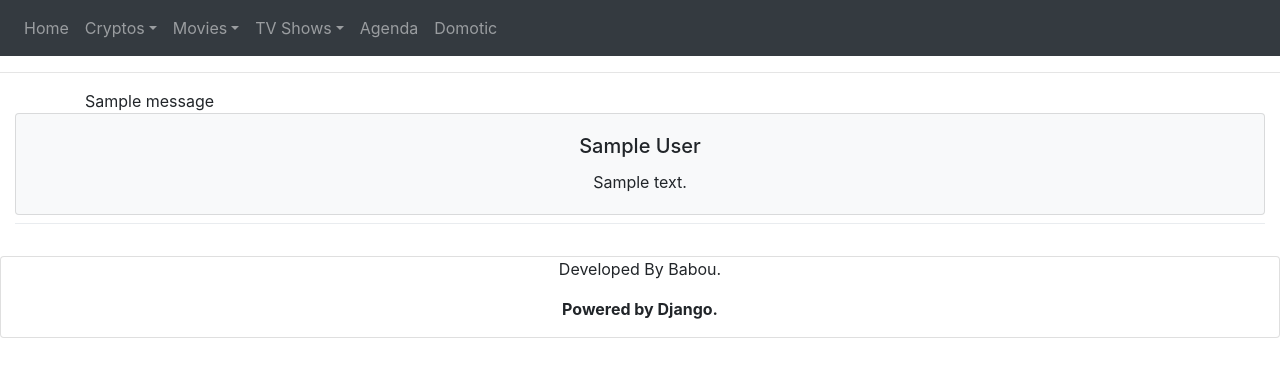
After one commit to BabouZ17/dashboard, a Django app: template basic_dashboard/templates/reviews.html in a window 1280 px wide. The commit adds this page. Shown: the top 377 px of the page. Run offline with Django 3.2, Linux system fonts and the light colour scheme; the template is opened without the code that fills it: most values are stand-ins (such as "Sample title", 1, 10 or a date in 2020); one stand-in notice (Sample message) is shown; some libraries are stand-ins or nearby versions.

Commit message:
Movie Reviews Added

```diff
--- a/basic_dashboard/templates/base.html
+++ b/basic_dashboard/templates/base.html
@@ -54,15 +54,20 @@
           <div class="dropdown-menu" aria-labelledby="navbarDropdownMenuLink">
             <form class="form-inline" action="{% url 'basic_dashboard:get_movie' 'search' %}" method="POST">
               {% csrf_token %}
-              <input name="searched" class="form-control mr-sm-2" type="search" placeholder="Search" aria-label="Search">
+              <input name="searched" class="form-control mr-sm-2" type="search" placeholder="Movie" aria-label="Search">
             </form>
             <div class="dropdown-divider"></div>
             <a class="dropdown-item" href="{% url 'basic_dashboard:latest_movie' %}">Latest</a>
             <a class="dropdown-item" href="{% url 'basic_dashboard:popular_movies' %}">Popular</a>
             <a class="dropdown-item" href="{% url 'basic_dashboard:top_rated_movies' %}">Top Rated</a>
-            <a class="dropdown-item" href="#">Now Playing</a>
-            <a class="dropdown-item" href="#">Upcoming</a>
-            <a class="dropdown-item" href="#">Reviews</a>
+            <a class="dropdown-item" href="{% url 'basic_dashboard:now_playing_movies' %}">Now Playing</a>
+            <a class="dropdown-item" href="{% url 'basic_dashboard:upcoming_movies' %}">Upcoming</a>
+            <a class="dropdown-item" href="#">Reviews
+                <form class="form-inline" action="{% url 'basic_dashboard:get_movie_reviews' '0' %}" method="POST">
+                  {% csrf_token %}
+                  <input name="searched" class="form-control mr-sm-2" type="int" placeholder="Movie id..." aria-label="Search">
+                </form>
+            </a>
           </div>
         </li>
         <li class="nav-item dropdown">
@@ -89,6 +94,13 @@
   </nav>
   {% endblock %}
   <hr />
+  {% if messages.count != 0 %}
+    <div class="container">
+        {% for message in messages %}
+            {{ message }}
+        {% endfor %}
+    </div>
+  {% endif %}
   {% block content %}
   {% endblock %}
 </body>
--- /dev/null
+++ b/basic_dashboard/templates/reviews.html
@@ -0,0 +1,24 @@
+{% extends 'base.html' %}
+{% load extras %}
+{% block title %}{{ title }}{% endblock %}
+{% block content %}
+<div class="container-fluid">
+    {% for result in data.results %}
+    {% empty %}
+        Oups, il n'y pas de commentaires concernant ce film.
+    {% endfor %}
+    {% for review in data.results %}
+    <div class="row">
+        <div class="col-sm mx-auto">
+            <div class="card text-center text-black bg-light">
+                <div class="card-body">
+                    <h5 class="card-title">{{ review.author }}</h5>
+                    <p class="card-text">{{ review.content }}</p>
+                </div>
+            </div>
+        </div>
+    </div>
+    <div class="dropdown-divider"></div>
+    {% endfor %}
+</div>
+{% endblock %}
--- a/basic_dashboard/templatetags/extras.py
+++ b/basic_dashboard/templatetags/extras.py
@@ -61,7 +61,7 @@ def to_human_value(value):
             transit[len(transit)-12:len(transit)-11] + ' Trillions'
         else:
             new_value = transit
-    except TypeError:
+    except (TypeError, ValueError):
         new_value = value
     return new_value
 
--- a/basic_dashboard/urls.py
+++ b/basic_dashboard/urls.py
@@ -11,5 +11,8 @@ urlpatterns = [
 	path('movies/latest_movie', views.get_latest_movie, name='latest_movie'),
 	path('movies/popular_movies', views.get_popular_movies, name='popular_movies'),
 	path('movies/top_rated_movies', views.get_top_rated_movies, name='top_rated_movies'),
+	path('movies/upcoming_movies', views.get_upcoming_movies, name='upcoming_movies'),
+	path('movies/now_playing_movies', views.get_now_playing_movies, name='now_playing_movies'),
+	path('movie/<int:id>/reviews', views.get_movie_reviews, name='get_movie_reviews'),
 	path('tvshow/<str:tvshow>', views.get_tv_show, name='get_tv_show'),
 ]
```
Also changed, not shown: basic_dashboard/views.py (+63 -29 lines), README.md.
